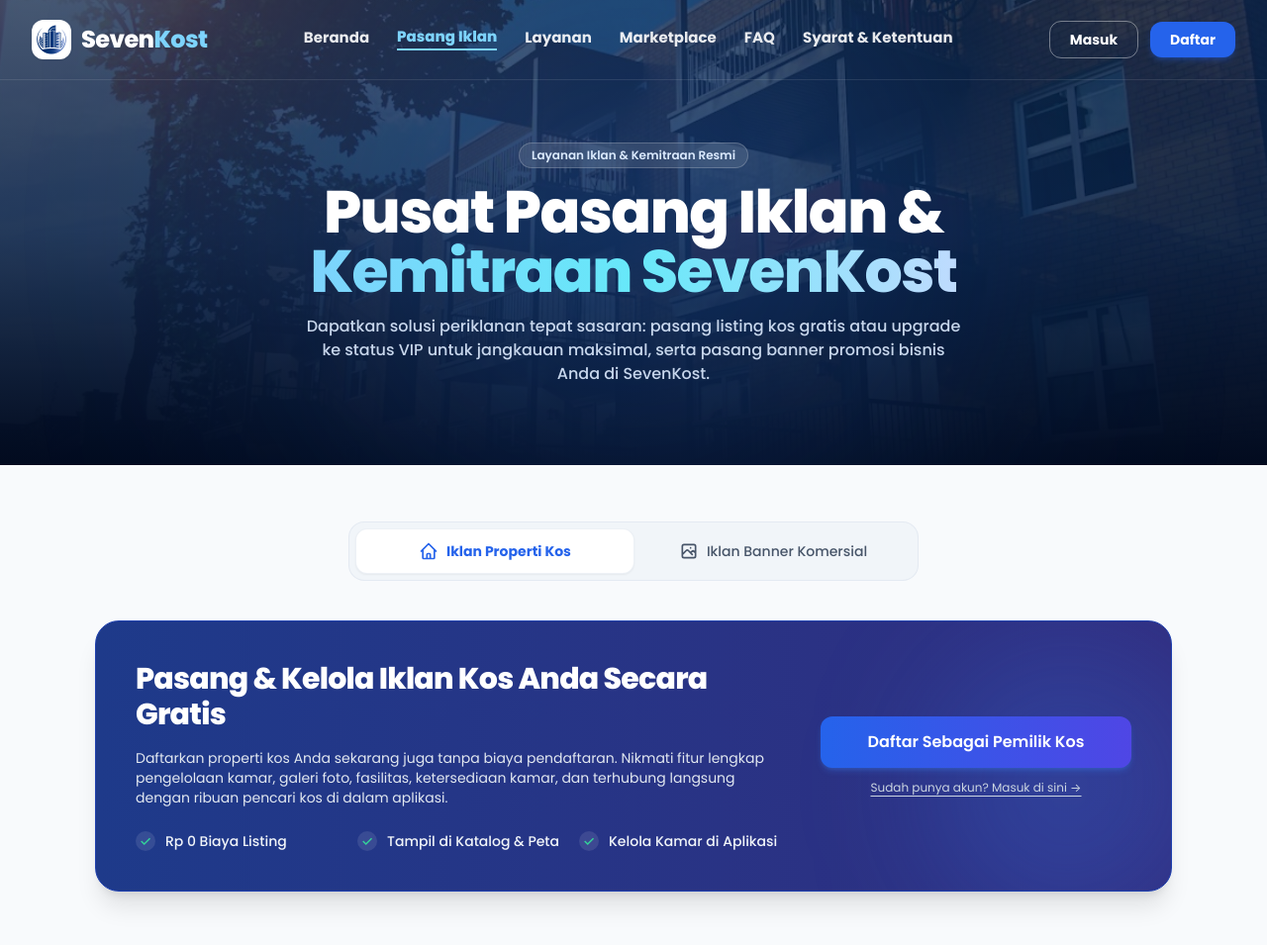
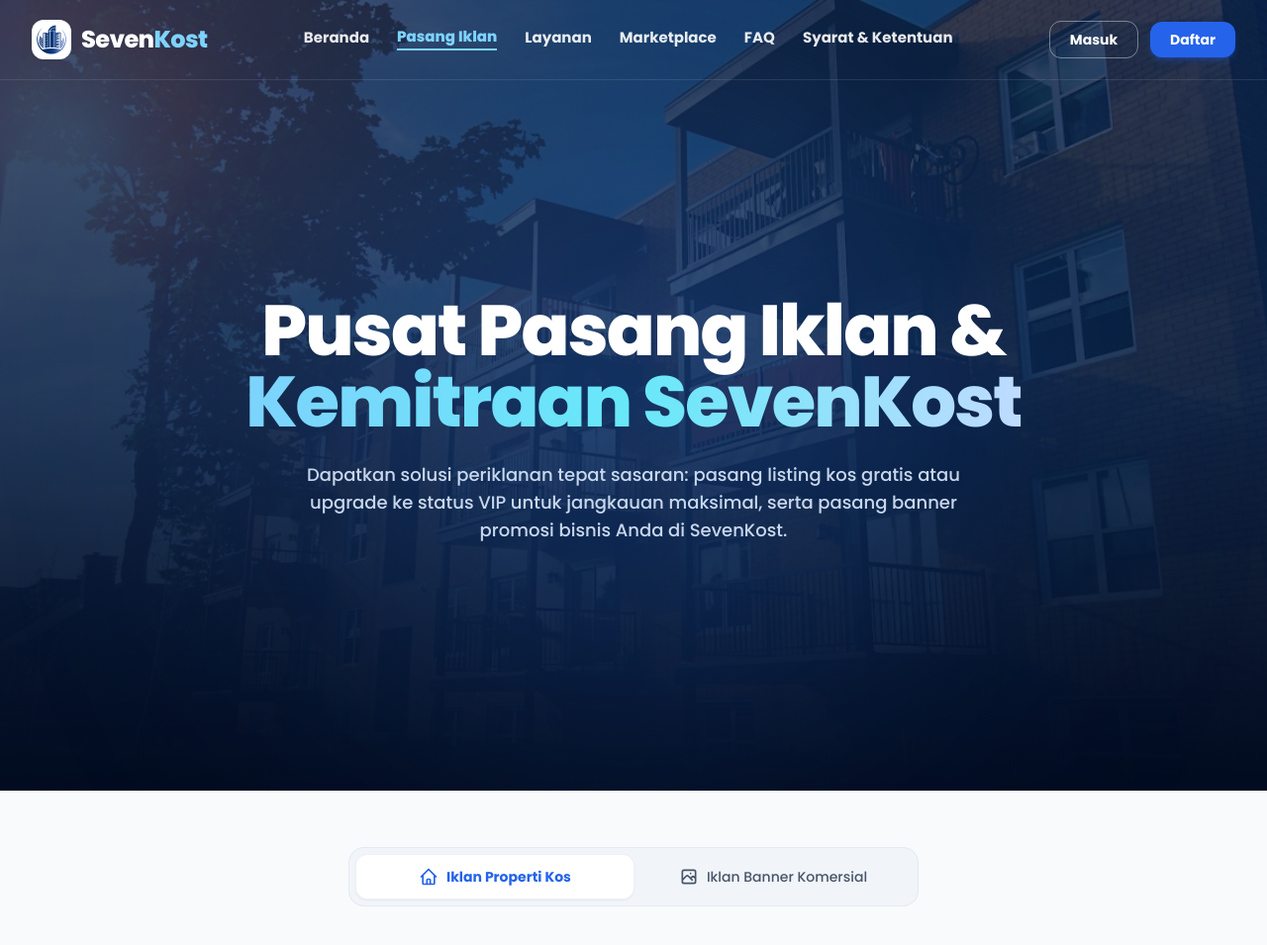
Before and after one commit to Fputradf/seven-kost, a Laravel app: page /paket-iklan in a window 1280 px wide. Shown: the top 955 px of the page at 99% size. Run offline with Laravel 12, Linux system fonts and the light colour scheme; data comes from the database, SQL or seed files in the repository; style sheets or scripts are compiled from the project's sources; parts of the project's set-up code (start-up, migrations or seed data) failed here and were passed over.

Commit message:
style(ads): make hero fullscreen min-h-screen and remove rounded badge

```diff
--- a/resources/views/ads-packages.blade.php
+++ b/resources/views/ads-packages.blade.php
@@ -17,8 +17,8 @@
 </style>
 @endpush
 
-    {{-- HEADER HERO SECTION DENGAN OVERLAY FOTO GEDUNG & NAVY BIRU SEPERTI WELCOME --}}
-    <section class="relative w-full flex flex-col justify-center items-center text-center overflow-hidden pt-28 pb-14 sm:pt-36 sm:pb-20 border-b border-white/10">
+    {{-- HEADER HERO SECTION DENGAN OVERLAY FOTO GEDUNG & NAVY BIRU FULLSCREEN SEPERTI WELCOME --}}
+    <section class="relative min-h-screen w-full flex flex-col justify-center items-center text-center overflow-hidden pt-28 pb-16 lg:pt-32 lg:pb-20 border-b border-white/10">
 
         {{-- Background Image dengan Overlay Navy Gelap Transparan --}}
         <div class="absolute inset-0 z-0 pointer-events-none overflow-hidden">
@@ -30,23 +30,19 @@
             {{-- Overlay gradient navy gelap (atas sekitar #031d44 opacity 70%, tengah 85%, bawah hampir solid #020b1f) --}}
             <div class="absolute inset-0 bg-gradient-to-b from-[#031d44]/70 via-[#031d44]/85 to-[#020b1f]"></div>
             {{-- Glow biru samar di tengah --}}
-            <div class="absolute top-1/2 left-1/2 -translate-x-1/2 -translate-y-1/2 w-[600px] h-[600px] bg-blue-500/20 rounded-full blur-[140px]"></div>
+            <div class="absolute top-1/2 left-1/2 -translate-x-1/2 -translate-y-1/2 w-[650px] h-[650px] bg-blue-500/20 rounded-full blur-[140px]"></div>
         </div>
 
         {{-- Hero Center Content --}}
-        <div class="relative max-w-4xl mx-auto px-4 sm:px-6 lg:px-8 text-center space-y-3.5 z-10">
-            <div class="inline-flex items-center px-3 py-1 rounded-full bg-white/10 backdrop-blur-md border border-white/20 text-xs font-semibold text-blue-100 ads-hero-animate-1">
-                Layanan Iklan & Kemitraan Resmi
-            </div>
-
-            <h1 class="text-3xl sm:text-5xl lg:text-6xl font-black tracking-tight leading-tight text-white ads-hero-animate-1">
+        <div class="relative max-w-4xl mx-auto px-4 sm:px-6 lg:px-8 text-center z-10">
+            <h1 class="text-4xl sm:text-5xl md:text-6xl lg:text-7xl font-black tracking-tight leading-[1.1] text-white ads-hero-animate-1">
                 Pusat Pasang Iklan & <br class="hidden sm:inline">
                 <span class="text-transparent bg-clip-text bg-gradient-to-r from-sky-300 via-cyan-300 to-blue-200">
                     Kemitraan SevenKost
                 </span>
             </h1>
 
-            <p class="text-xs sm:text-base text-blue-100/90 max-w-2xl mx-auto leading-relaxed font-medium ads-hero-animate-2">
+            <p class="text-blue-100/90 text-sm sm:text-base md:text-lg max-w-2xl mx-auto font-medium leading-relaxed mt-5 sm:mt-6 ads-hero-animate-2">
                 Dapatkan solusi periklanan tepat sasaran: pasang listing kos gratis atau upgrade ke status VIP untuk jangkauan maksimal, serta pasang banner promosi bisnis Anda di SevenKost.
             </p>
         </div>
```
